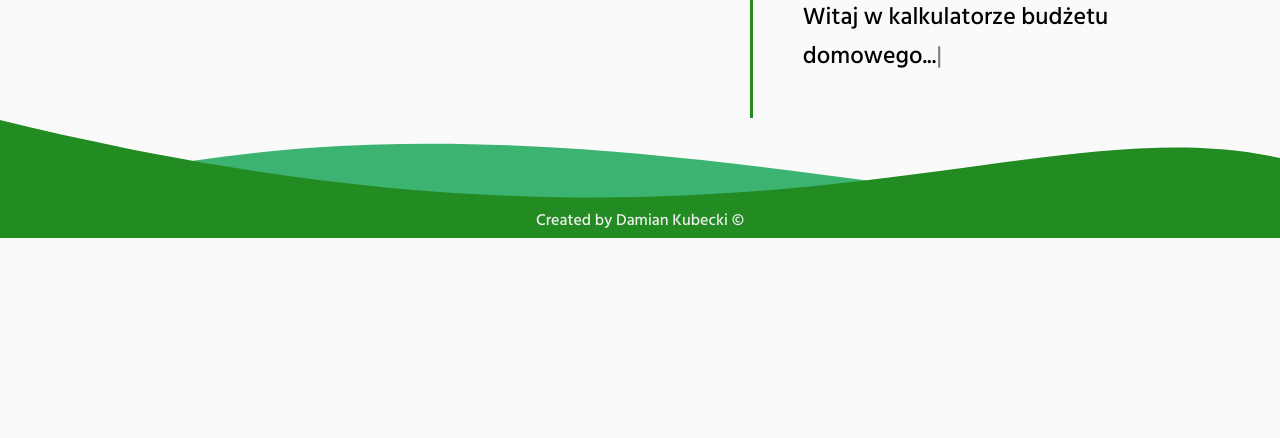
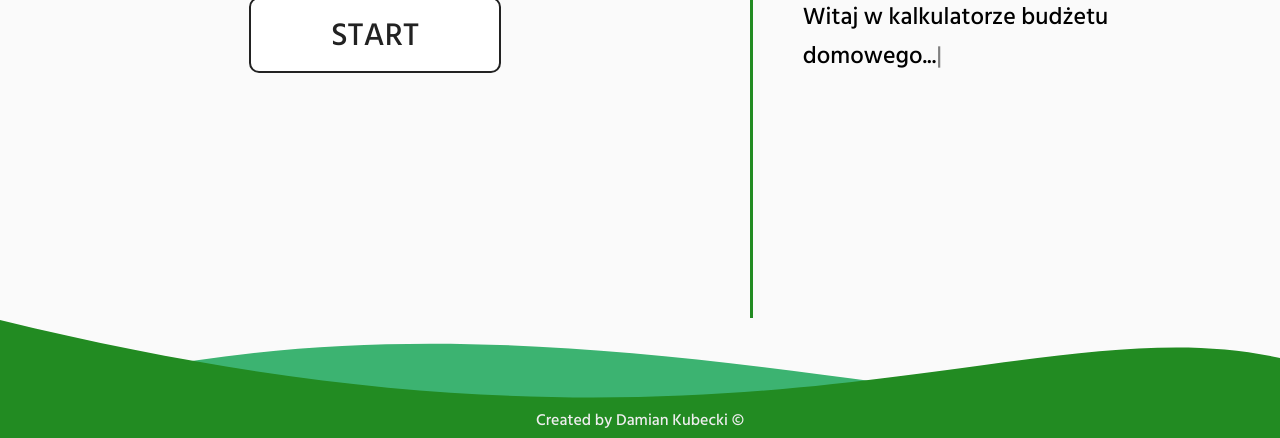
Before and after one commit to damian094/Kalkulator-bud-etu-domowego, a plain HTML site: page index.html in a window 1280 px wide. Shown: the part 362-800 px from the top of the page. Drawn offline with nearby package versions, Linux system fonts and the light colour scheme.

Commit message:
Add new files

```diff
--- a/js/DOM.js
+++ b/js/DOM.js
@@ -1,6 +1,5 @@
 class DOMAnimation {
     constructor() {
-        document.body.style.height = window.screen.availHeight + 'px'
         //h2 and paragraph animation
         this.headerTextContents = ['Dochody', 'Wydatki', 'Podsumowanie', ''];
         this.paragraphsTextContents = ['Wypełnij pola formularza, aby obliczyć swoje dochody...', 'Wypełnij pola formularza, aby obliczyć swoje wydatki...', 'Oto bilans Twoich przychodów i wydatków:'];
@@ -64,7 +63,6 @@ class DOMAnimation {
             })
         })
 
-        // window.addEventListener('resize', () => document.body.style.height = window.innerHeight + 'px')
         this.mediaQuery()
     }
     mediaQuery() {
--- a/scss/_main.scss
+++ b/scss/_main.scss
@@ -28,9 +28,8 @@ html {
 body {
     @include flexbox(column);
     width: 100vw;
-    // height: 100vh;
+    height: 100vh;
     background-color: rgb(250, 250, 250);
-    overflow-y: hidden;
 
     header {
         padding-top: 20px;
```
Also changed, not shown: scss/style.css, 1 other file.
